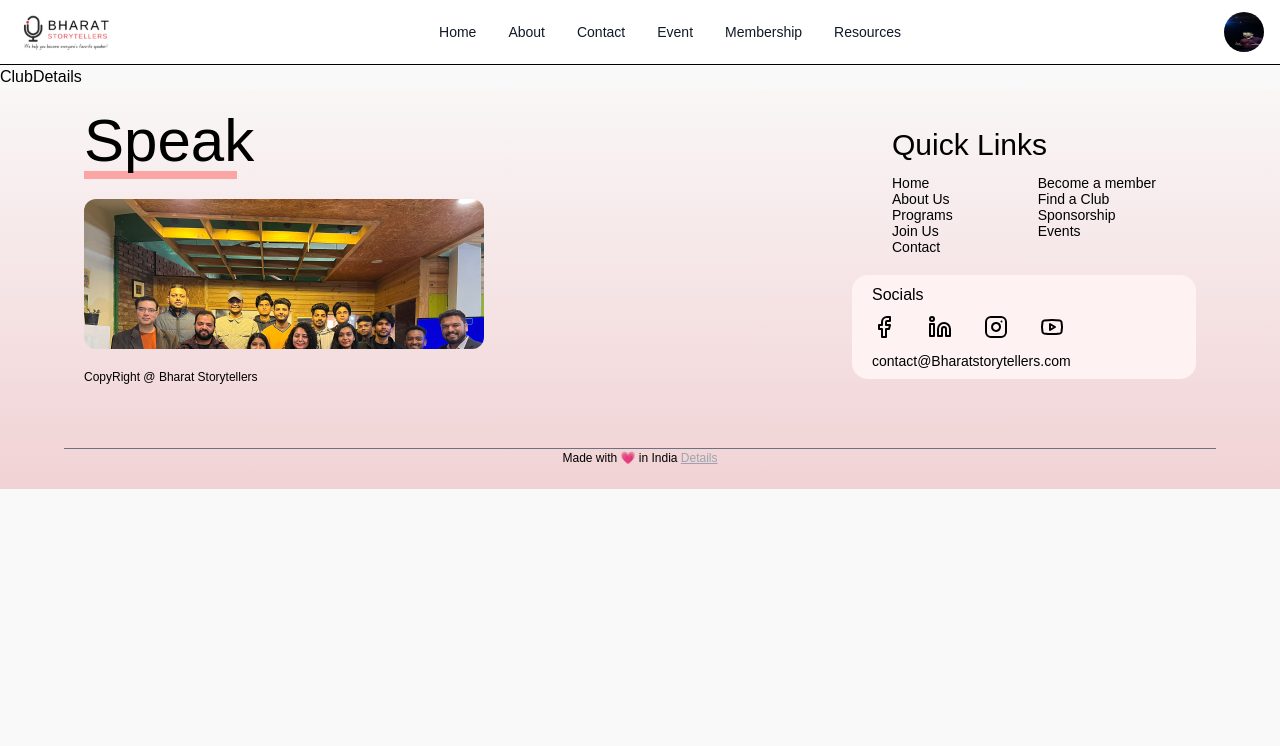
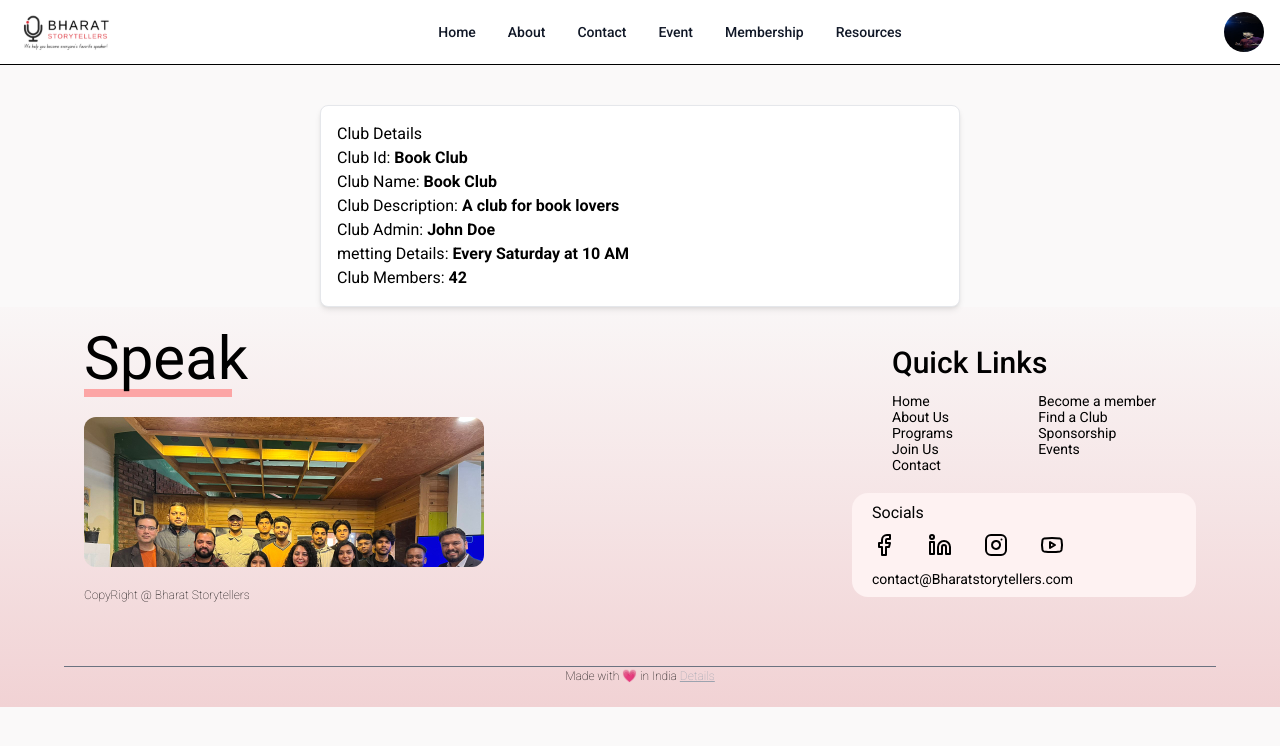
Before and after one commit to enoughio/P1-BST, a Next.js app in the folder frontend/: page /dashboard/1/admin in a window 1280 px wide. Shown: the top 746 px of the page. Built offline with nearby package versions, Linux system fonts and the light colour scheme.

Commit message:
working on dashboards

```diff
--- a/frontend/app/(pages)/dashboard/[id]/layout.jsx
+++ b/frontend/app/(pages)/dashboard/[id]/layout.jsx
@@ -1,17 +1,14 @@
-
 export const metadata = {
   title: "Bhartat Story",
   description: "Bharat Storytellers is a community of storytellers who share stories of India and its culture.",
 };
 
-// TODO: fetch data of the user from the API and based on that decide to show member dashboard or admin dashboard
-
 export default function RootLayout({ children }) {
   return (
-    <html lang="en">
-      <body className={`antialiased bg-[#FAF9F9] `}>
+    <div lang="en">
+      <div className={`antialiased bg-[#FAF9F9]`}>
         {children}
-      </body>
-    </html>
+      </div>
+    </div>
   );
 }
--- a/frontend/app/About/page.jsx
+++ b/frontend/app/About/page.jsx
@@ -11,7 +11,7 @@ const About = () => {
   return (
     <div className='mx-4 md:mx-10'>
 
-        <Header />
+        {/* <Header /> */}
         <AboutUs />
         <Mission />
         <OurStory />
--- a/frontend/app/login/page.jsx
+++ b/frontend/app/login/page.jsx
@@ -6,23 +6,37 @@ const LoginPage = () => {
   const [email, setEmail] = useState("");
   const [password, setPassword] = useState("");
 
-  const handleSubmit = (e) => {
+  const handleSubmit =  async(e) => {
     e.preventDefault();
     // Handle login logic here
     console.log("Email:", email);
     console.log("Password:", password);
 
-    fetch("/api/login", {
+    const data = await fetch("http://127.0.0.1:8000/api/accounts/login/", {
       method: "POST",
-      body
+      body : JSON.stringify({
+        email: email,
+        password: password
+      }),
+      headers: {
+        "Content-Type": "application/json",
+      },
     })
+
+    const res = await data.json();
+    console.log(res);
+    if (res.status === 200) {
+      alert("Login successful");
+      // Redirect to another page or perform any other action
+    } else {
+      alert("Login failed");
+    }
 
   };
 
   useEffect(() => {
 
   }, [])
-
 
 
   return (
@@ -73,10 +87,6 @@ const LoginPage = () => {
         </form>
       </div>
 
-      {/* <div className="hidden md:block w-[] h-full overflow-hidden ">
-            <Image src={groupPhoto} fill alt="login page hero image" objectFit="cover" />
-        </div> */}
-
     </div>
   );
 };
--- a/frontend/components/ui/About/Header.jsx
+++ b/frontend/components/ui/About/Header.jsx
@@ -12,10 +12,7 @@ const Header = () => {
         <div className="" >
           Our Story, Vission, and Values
         </div>
-        {/* <div>
-        <span className="hidden lg:inline-block lg:mr-3">and</span>
 
-        </div> */}
         </div>
 
         {/* <div>
--- a/frontend/components/ui/About/OurStory.jsx
+++ b/frontend/components/ui/About/OurStory.jsx
@@ -26,7 +26,8 @@ const OurStory = () => {
           <Image
             src={grid4}
             objectFit="cover"
-            fill
+            width={200}
+            height={200}
             alt="Person with microphone"
             className=""
           />
@@ -37,7 +38,8 @@ const OurStory = () => {
           <Image
             src={grid3}
             objectFit="cover"
-            fill
+            width={200}
+            height={200}
             alt="Child with book"
             className=" "
           />
@@ -48,7 +50,8 @@ const OurStory = () => {
       <div className="col-span-4 relative rounded-lg overflow-hidden bg-blue-100">
         <Image
           src={grid1}
-          fill
+          width={200}
+          height={200}
           objectFit="cover"
           alt="Speaker on stage"
           className=" object-cover"
@@ -61,7 +64,8 @@ const OurStory = () => {
         <div className="row-span-1 relative rounded-lg overflow-hidden bg-purple-100">
           <Image
             src={grid5}
-            fill
+            width={200}
+            height={200}
             objectFit="cover"
             alt="Person with microphone"
             className=" "
@@ -73,7 +77,8 @@ const OurStory = () => {
           <Image
             src={grid8}
             alt="Child writing"
-            fill
+            width={200}
+            height={200}
             className=""
           />
         </div>
--- a/frontend/components/ui/Home/Hero.jsx
+++ b/frontend/components/ui/Home/Hero.jsx
@@ -11,33 +11,34 @@ export default function Hero() {
     <>
       <section className="relative overflow-hidden bg-background lg:py-5 px-2 min-h-screen">
         <div className="container relative mx-auto">
+
           <div className="grid gap-3 sm:gap-5 lg:grid-cols-2 ">
             <div className="left_container flex flex-col justify-between">
               <div className="text-center flex flex-col justify-center items-end">
-                <div className="relative text-right pr-3 md:py-2 flex gap-1">
+                <div className="relative text-right pr-3 md:py-2 flex gap-1 mt-2">
                   <h1 className="text-[2.2rem] font-bold tracking-tighter leading-[2.2rem] text-wrap sm:text-5xl sm:leading-[2.7rem] xl:text-[3rem] md:mt-3">
                     We help you become everyone's favorite speaker!
                   </h1>
                   <div className=" mt-2 w-2.5 h-[87.1%] mx-auto md:w-5 md:h-[91%] bg-[#F1D2D4]"></div>
                   <div className="absolute -bottom-2 right-6  mt-2 h-1.5 md:h-2 w-[82%] bg-[#C7D9FB]"></div>
                 </div>
-                <p className="max-w-[600px] text-muted-foreground  md:text-right font-normal leading-tight  md:leading-[30px] text-left ml-4 my-3 md:my-5 ">
+                <p className="max-w-[600px] text-muted-foreground  md:text-right font-normal leading-tight  md:leading-[30px] text-left sm:text-[1.3rem] ml-4 my-3 md:my-5 ">
                   Learn storytelling, communication, and public speaking with
                   Bharat Storytellers. Gain confidence, refine your skills, and
                   shine on stage!
                 </p>
               </div>
 
-              <div className="flex gap-2 mx-3 md:mx-10 ">
-                <div className="flex justify-center items-center border-[1px] rounded-full border-gray-90000 w-8 h-8 sm:w-10 sm:h-10">
+              <div className="flex gap-2 mx-3 md:mx-10 ml-8 my-2">
+                <div className="flex justify-center items-center border-[1px] rounded-full border-gray-90000 w-10 h-10 sm:w-10 sm:h-10">
                   <FaFacebookF className=" w-5 h-5 sm:h-5 sm:w-6" />
                 </div>
 
-                <div className="flex justify-center items-center border-[1px] rounded-full border-gray-90000  w-8 h-8 sm:w-10 sm:h-10">
+                <div className="flex justify-center items-center border-[1px] rounded-full border-gray-90000 w-10 h-10 sm:w-10 sm:h-10">
                   <CiLinkedin className=" w-5 h-5 sm:h-5 sm:w-6" />
                 </div>
 
-                <div className="flex justify-center items-center border-[1px] rounded-full border-gray-90000  w-8 h-8 sm:w-10 sm:h-10">
+                <div className="flex justify-center items-center border-[1px] rounded-full border-gray-90000 w-10 h-10 sm:w-10 sm:h-10">
                   <FaInstagram className=" w-5 h-5 sm:h-5 sm:w-6" />
                 </div>
               </div>
--- a/frontend/components/ui/dashboard/admin/ClubDetails.jsx
+++ b/frontend/components/ui/dashboard/admin/ClubDetails.jsx
@@ -1,16 +1,66 @@
-import React from 'react'
+import React from "react";
 // import { fetchClubData } from '@/utils/club.js'
 
 // TODO: fetch data of admin of the club and pass that admin name to club detaisl component
 
-const ClubDetails = ({props}) => {
+const props = {
+  clubId: "12345",
+  clubName: "Book Club",
+  clubDescription: "A club for book lovers",
+  clubAdmin: "John Doe",
+  mettingDetails: "Every Saturday at 10 AM",
+  clubMembers: 42,
+  clubImage: "https://example.com/club-image.jpg",
+  clubAdmin : "John Doe",
+  clubEmail : "books@example.com",
+  clubPhone : "123-456-7890",
+  clubLocation : "123 Book St, Booktown",
+  // clubWebsite : "https://bookclub.example.com",
+  clubSocialMedia : {
+    facebook: "https://facebook.com/bookclub",
+    twitter: "https://twitter.com/bookclub",
+    instagram: "https://instagram.com/bookclub",
+  },
 
-    // const {clubId} = props
-    // const clubData = fetchClubData(clubId)
+}
+
+
+const ClubDetails = ({  }) => {
+  // const {clubId} = props
+  // const clubData = fetchClubData(clubId)
 
   return (
-    <div>ClubDetails</div>
-  )
-}
+    <div className="bg-white p-4 rounded-lg shadow-md border border-gray-200 w-1/2 mx-auto mt-10">
+      <h1>Club Details </h1>
 
-export default ClubDetails
+      <ul>
+        <li>
+          Club Id: <strong>{props.clubName}</strong>
+        </li>
+
+        <li>
+          Club Name: <strong>{props.clubName}</strong>
+        </li>
+
+        <li>
+          Club Description: <strong>{props.clubDescription}</strong>
+        </li>
+
+        <li>
+          Club Admin: <strong>{props.clubAdmin}</strong>
+        </li>
+
+        <li>
+          metting Details: <strong>{props.mettingDetails}</strong>
+        </li>
+
+        <li>
+          Club Members: <strong>{props.clubMembers}</strong>
+        </li>
+
+      </ul>
+    </div>
+  );
+};
+
+export default ClubDetails;
```
Also changed, not shown: frontend/app/(pages)/dashboard/[id]/admin/page.jsx (line endings or trailing spaces), 1 other file (tests, documents, lock files or other folders).
